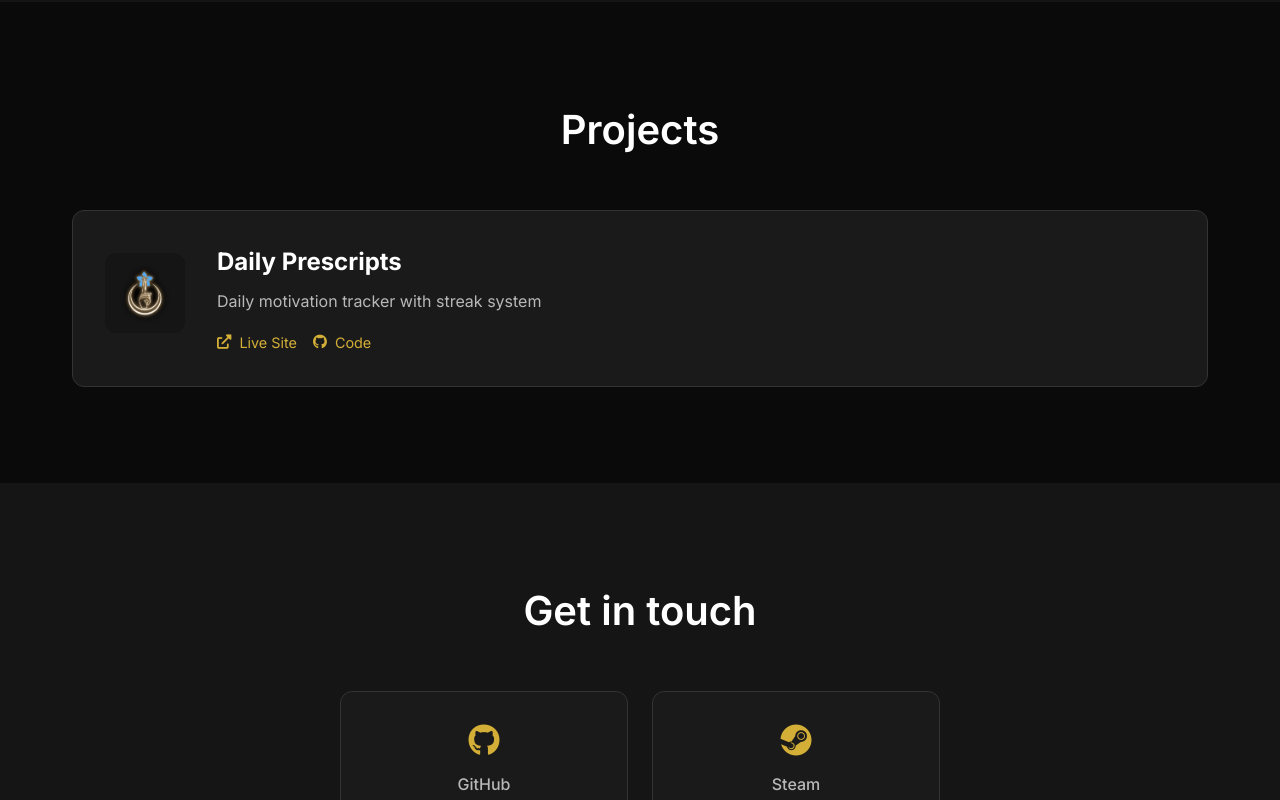
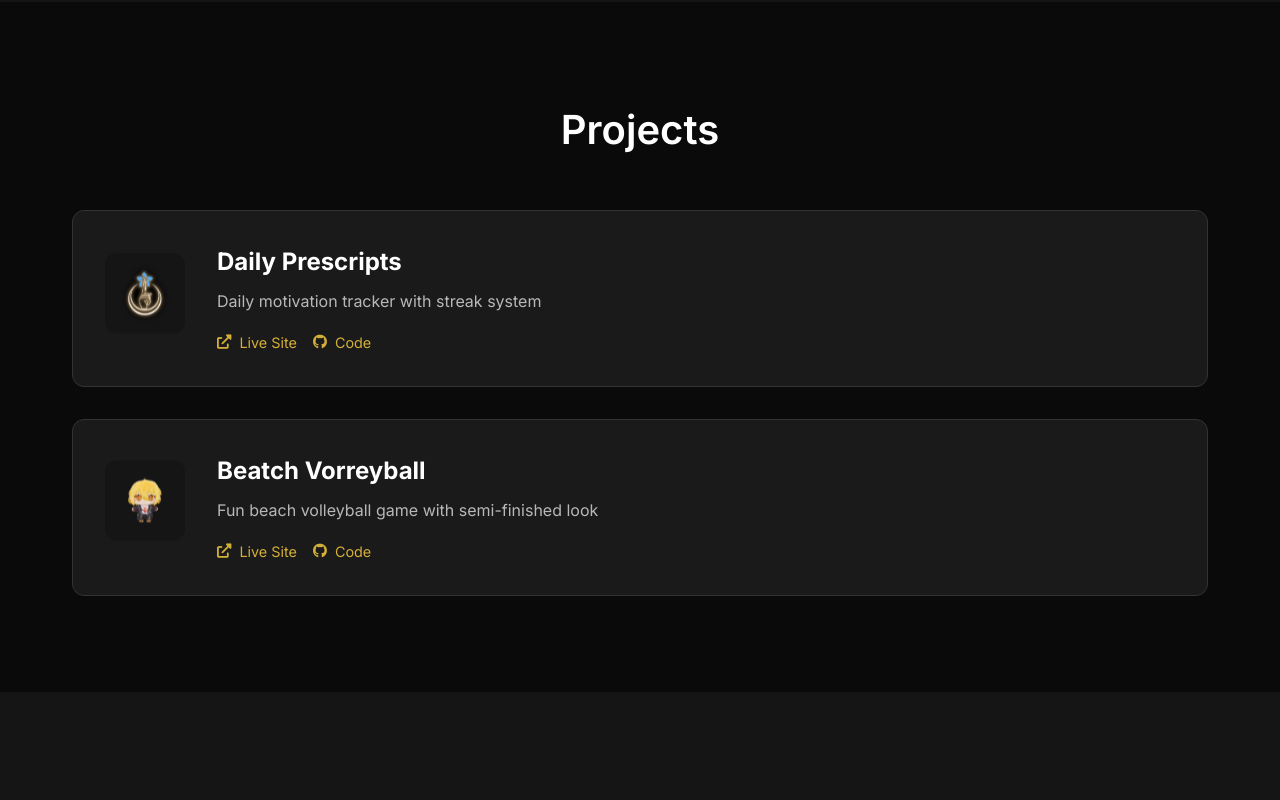
Before and after one commit to KiwiKit2/personalwebsite, a plain HTML site: page index.html in a window 1280 px wide. Shown: the part 1263-2063 px from the top of the page. Drawn offline with Linux system fonts and the light colour scheme.

Commit message:
Add Beatch Vorreyball project to portfolio

```diff
--- a/index.html
+++ b/index.html
@@ -92,6 +92,25 @@
                             </div>
                         </div>
                     </div>
+                    <div class="project-card">
+                        <div class="project-icon">
+                            <img src="images/donQ.png" alt="Beatch Vorreyball">
+                        </div>
+                        <div class="project-info">
+                            <h3>Beatch Vorreyball</h3>
+                            <p>Fun beach volleyball game with semi-finished look</p>
+                            <div class="project-links">
+                                <a href="https://kiwikit2.github.io/beatchvorreyball/" target="_blank" class="project-link">
+                                    <i class="fas fa-external-link-alt"></i>
+                                    Live Site
+                                </a>
+                                <a href="https://github.com/KiwiKit2" target="_blank" class="project-link">
+                                    <i class="fab fa-github"></i>
+                                    Code
+                                </a>
+                            </div>
+                        </div>
+                    </div>
                 </div>
             </div>
         </section>
```
Also changed, not shown: images/donQ.png (added).
